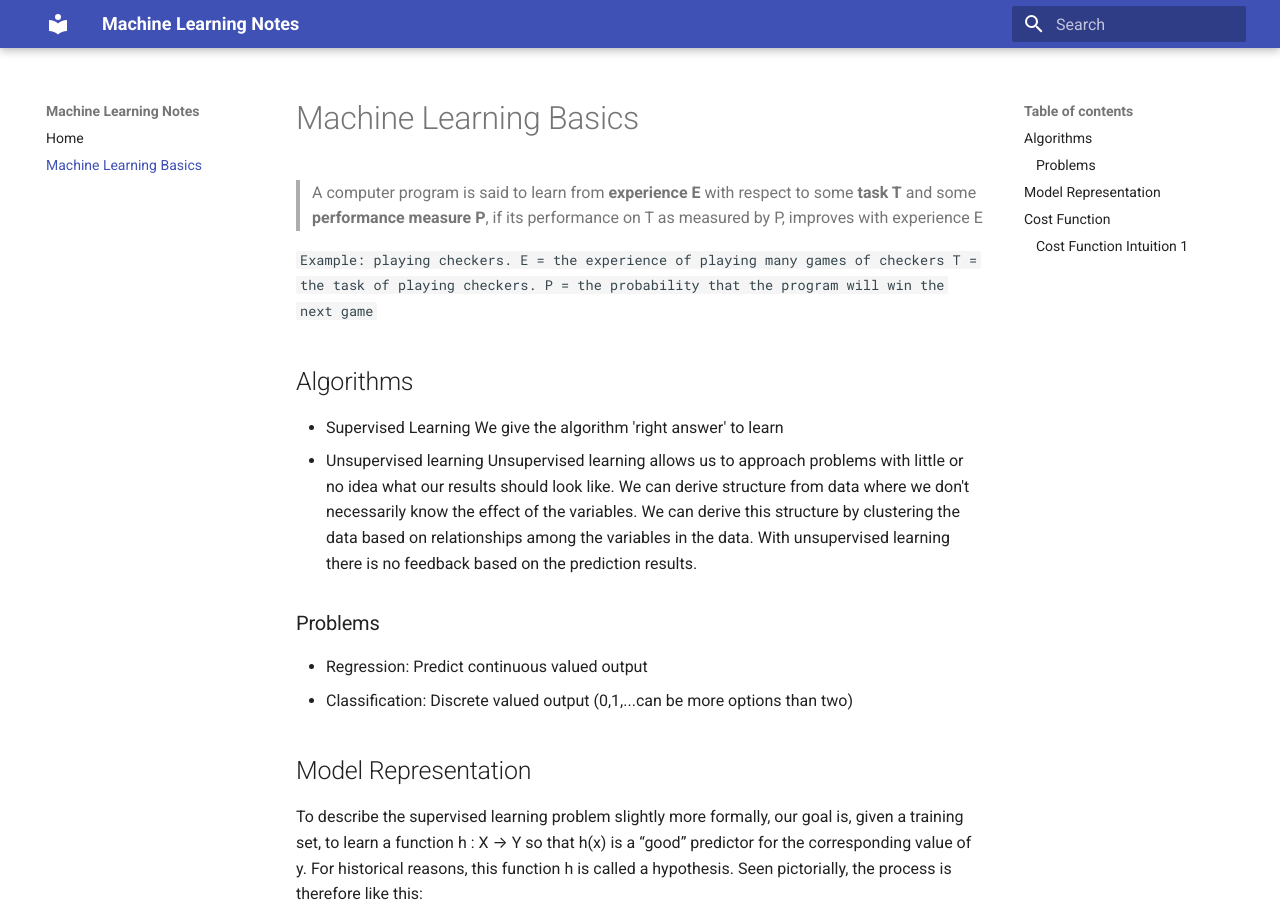
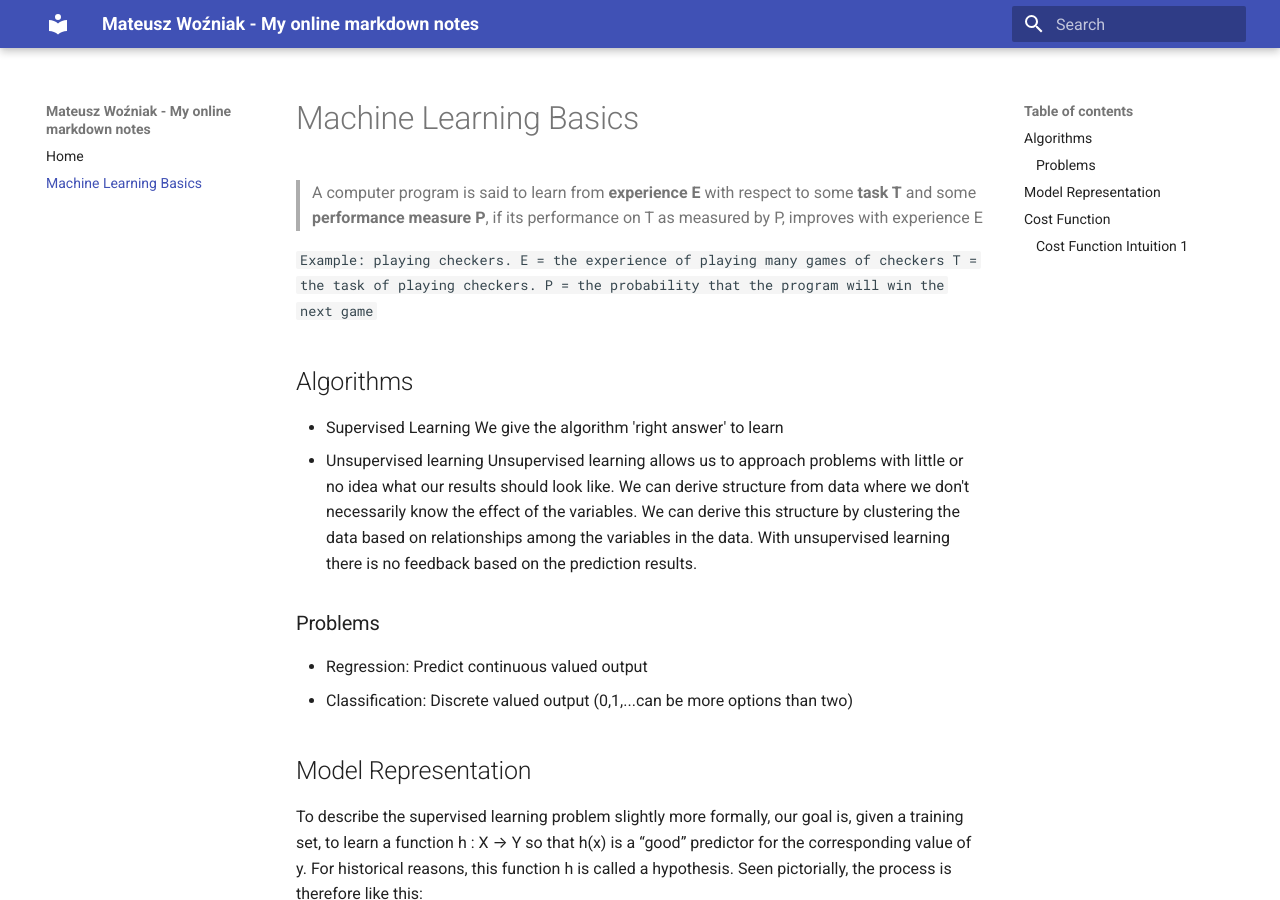
Before and after one commit to Shuffzord/shuffzord.github.io, an MkDocs documentation site: the page built from docs/Machine Learning Basics.md, in a window 1280 px wide and 900 px high. Built offline with MkDocs 1.6.1 and Material for MkDocs 9.7.7, drawn with Linux system fonts in a browser that asks for light colours.

Commit message:
My Online Markdown Notes

```diff
--- a/mkdocs.yml
+++ b/mkdocs.yml
@@ -1,4 +1,4 @@
-site_name: Machine Learning Notes
+site_name: Mateusz Woźniak - My online markdown notes
 theme:
   name: material
 markdown_extensions:
```
